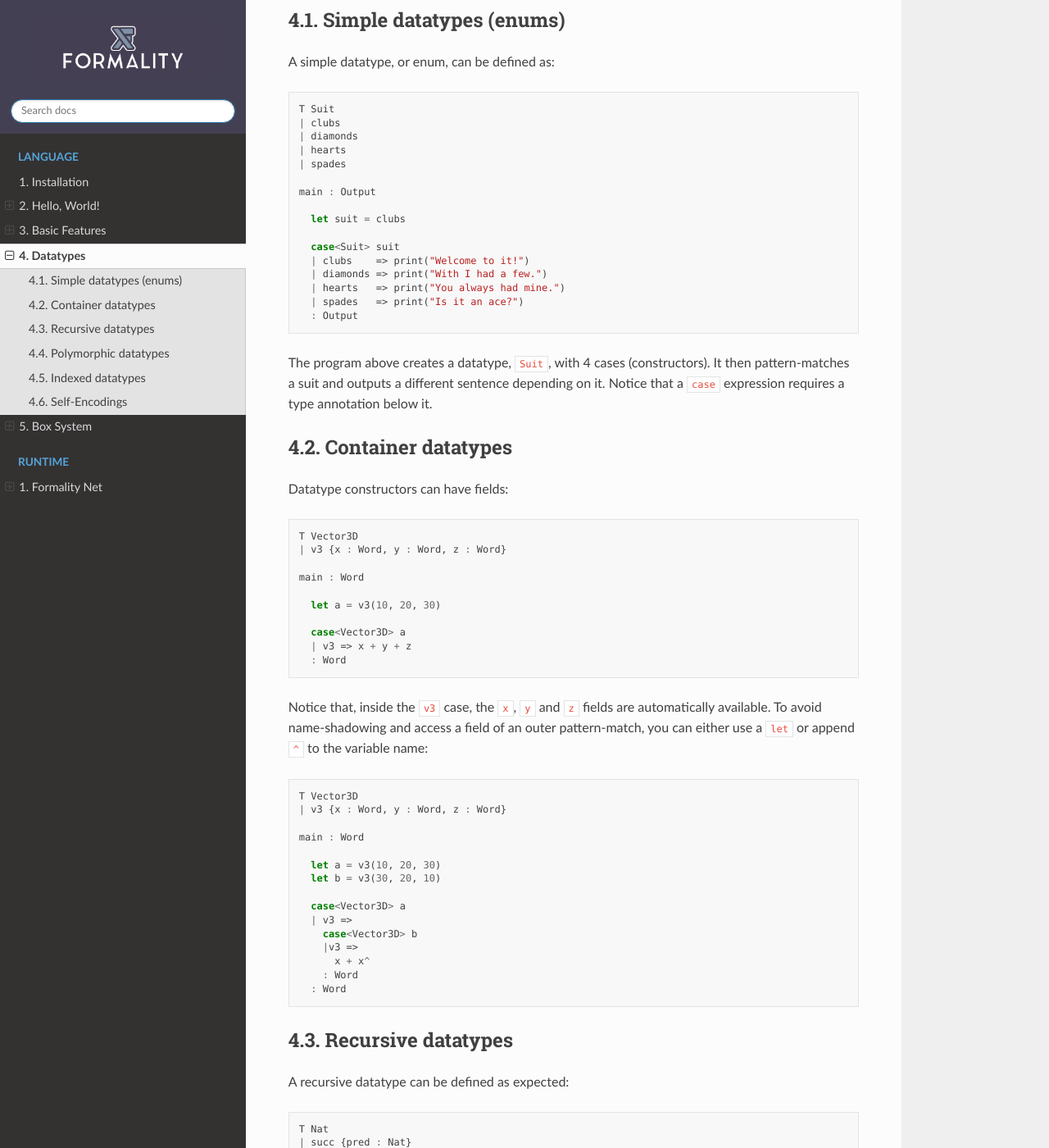
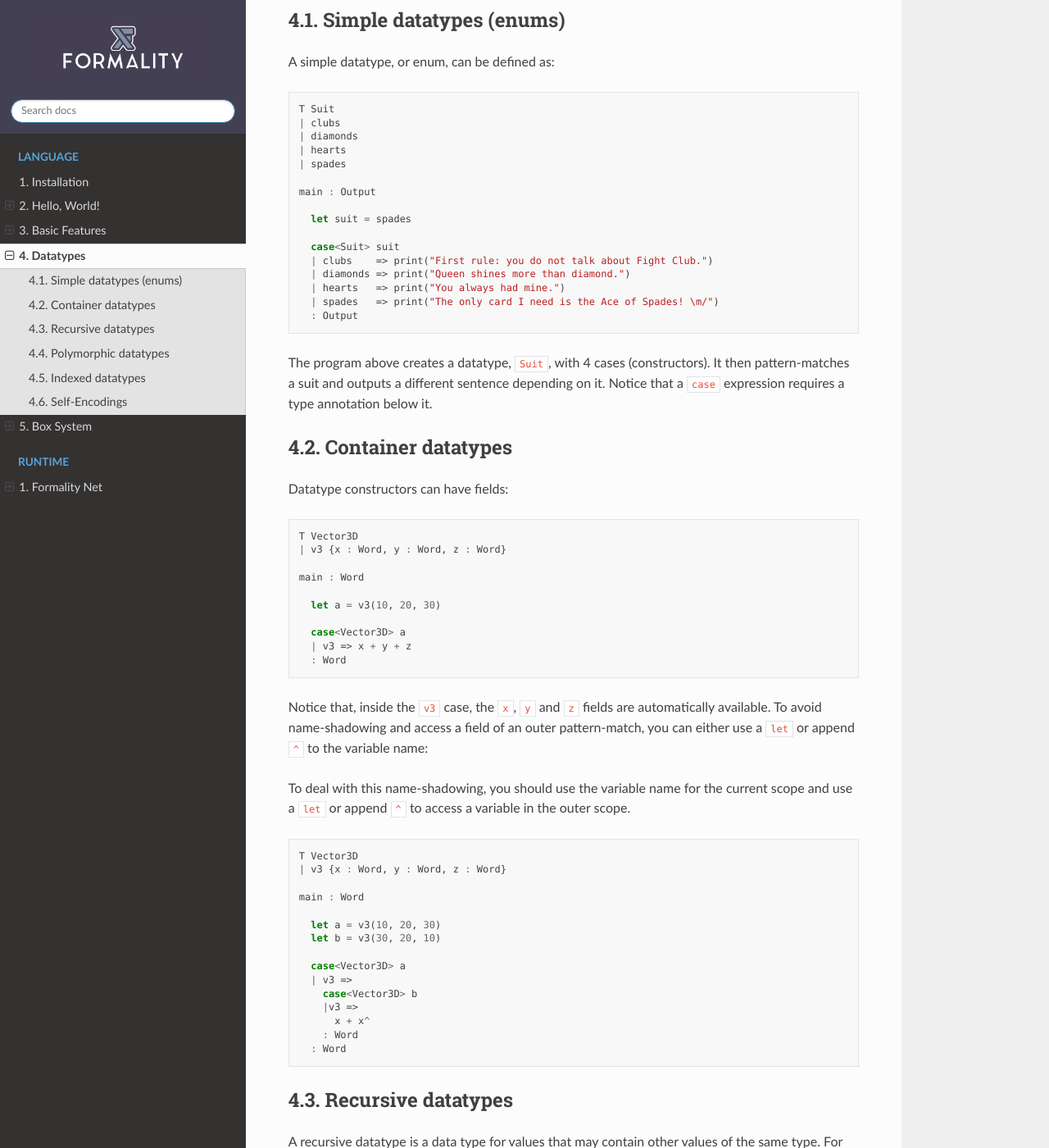
Before and after one commit to Soonad/docs.formality-lang.org, a Sphinx documentation site: the page built from docs/source/language/Datatypes.md, in a window 1280 px wide and 1400 px high, scrolled down 275 px. Shown: the whole window at 82% size. Built offline with Sphinx 7.4.7 and the Read the Docs theme 2.0.0, drawn with Linux system fonts in a browser that asks for light colours; pages that are not in the unit, such as notebooks, are missing from menus; some of the changed text lies outside the part shown.

Commit message:
Changes in Basic-Features and Datatypes

````diff
--- a/docs/source/language/Datatypes.md
+++ b/docs/source/language/Datatypes.md
@@ -15,13 +15,13 @@ T Suit
 
 main : Output
 
-  let suit = clubs
+  let suit = spades
 
   case<Suit> suit
-  | clubs    => print("Welcome to it!")
-  | diamonds => print("With I had a few.")
+  | clubs    => print("First rule: you do not talk about Fight Club.")
+  | diamonds => print("Queen shines more than diamond.")
   | hearts   => print("You always had mine.")
-  | spades   => print("Is it an ace?")
+  | spades   => print("The only card I need is the Ace of Spades! \m/")
   : Output
 ```
 
@@ -46,6 +46,8 @@ main : Word
 
 Notice that, inside the `v3` case, the `x`, `y` and `z` fields are automatically available. To avoid name-shadowing and access a field of an outer pattern-match, you can either use a `let` or append `^` to the variable name:
 
+To deal with this name-shadowing, you should use the variable name for the current scope and use a `let` or append `^` to access a variable in the outer scope.
+
 ```javascript
 T Vector3D
 | v3 {x : Word, y : Word, z : Word}
@@ -66,7 +68,7 @@ main : Word
 
 ### Recursive datatypes
 
-A recursive datatype can be defined as expected:
+A recursive datatype is a data type for values that may contain other values of the same type. For example a Church encoded `Nat`:
 
 ```javascript
 T Nat
````
Also changed, not shown: other parts of docs/source/language/Datatypes.md (+1 -1 lines), docs/source/language/Basic-Features.md (+14 -2 lines).
